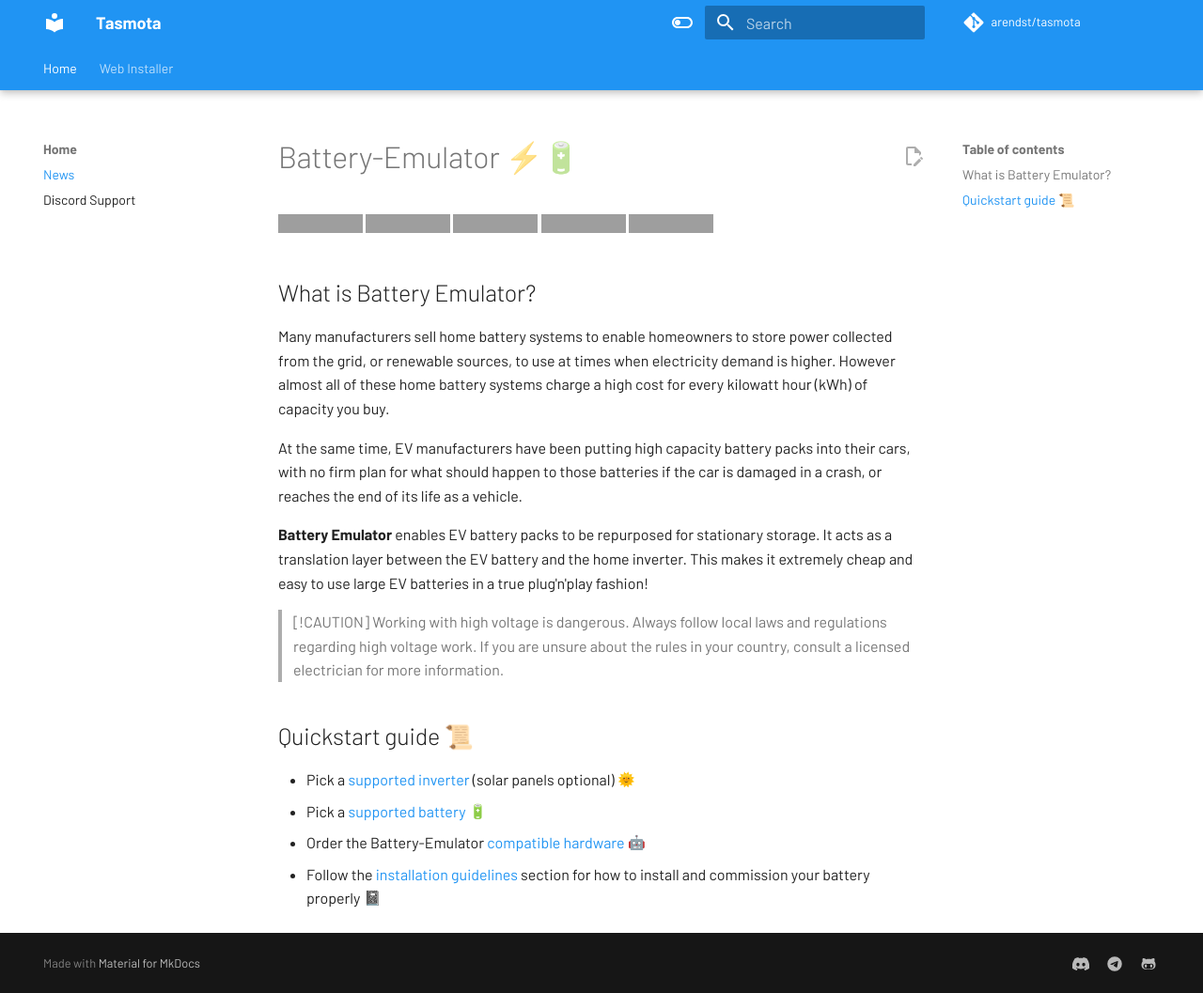
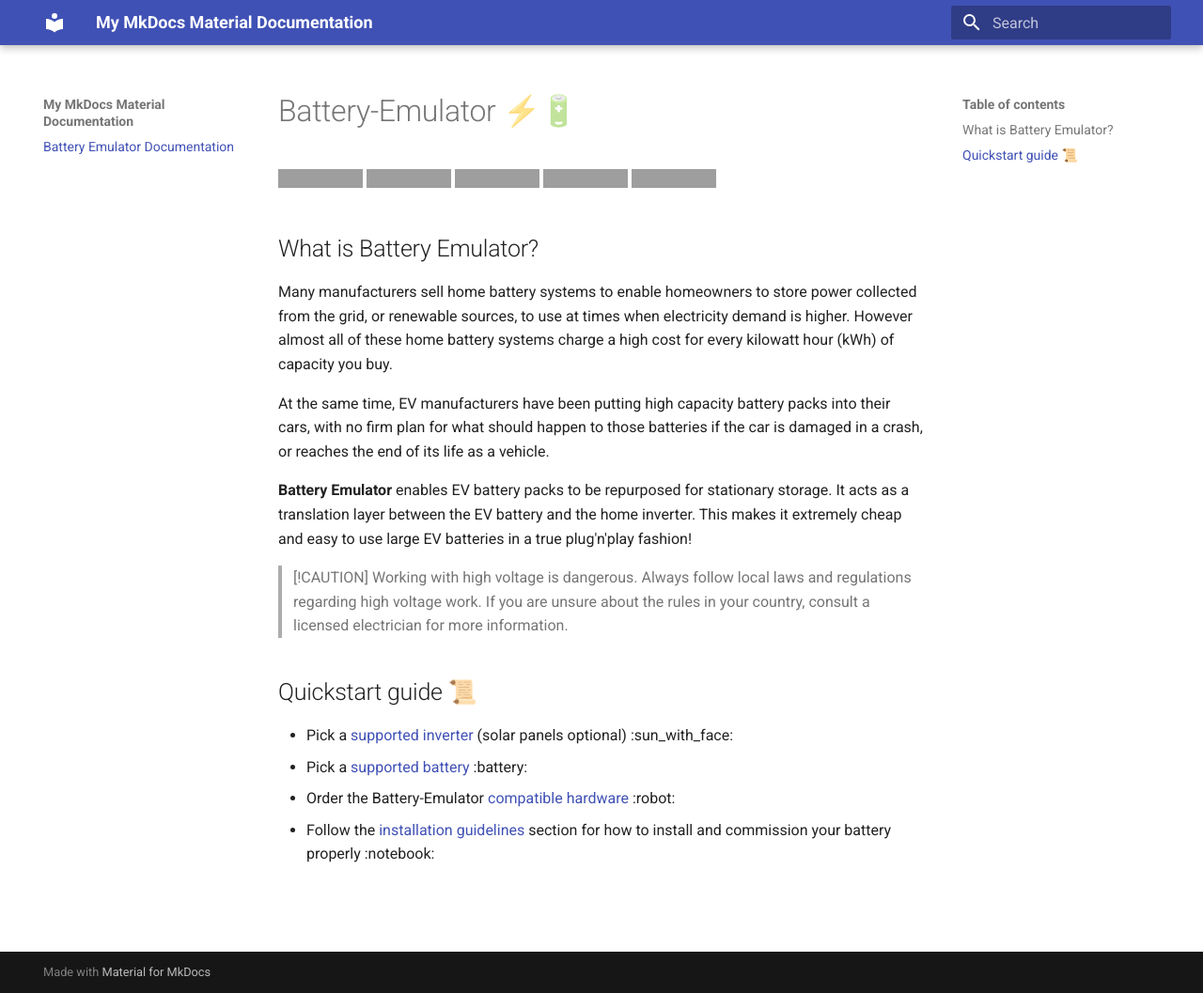
Before and after one commit to nagyrobi/Battery-Emulator-Docs, an MkDocs documentation site: the page built from docs/index.md, in a window 1280 px wide and 1057 px high. Shown: the whole window at 94% size. Built offline with MkDocs 1.6.1 and Material for MkDocs 9.7.7, drawn with Linux system fonts in a browser that asks for light colours; emoji names are drawn with the system emoji font; comment, search, counter and statistics services are not loaded; grey boxes are pictures that could not be loaded.

Commit message:
Update MkDocs configuration for new site settings

```diff
--- a/mkdocs.yml
+++ b/mkdocs.yml
@@ -1,112 +1,4 @@
-site_name: Tasmota
-site_description: Documentation (Wiki) for Tasmota
-site_url: https://tasmota.github.io/docs/
-repo_name: 'arendst/tasmota'
-repo_url: 'https://github.com/arendst/tasmota'
-edit_uri: 'https://github.com/tasmota/docs/blob/master/docs/'
-docs_dir: docs
-# copyright: 'Copyright &copy; 2020 Tasmota Development Team'
-
-plugins:
-  - search:
-      lang:
-        - de
-        - en
-  - alternate-link
-  - minify:
-      minify_html: true
-#  - redirects:
-#      redirect_maps:
-#        'GPIO-Locations.md': 'Pinouts.md'
-
-# strict: true
-
+site_name: My MkDocs Material Documentation
+site_url: https://sitename.example
 theme:
   name: material
-  language: 'en'
-  # custom_dir: 'overrides'
-#  logo: '_media/logo.svg'
-#  favicon: _media/favicon.ico
-  palette:
-    # Light mode
-    - media: "(prefers-color-scheme: light)"
-      scheme: default
-      primary: blue
-      accent: indigo
-      toggle:
-        icon: material/toggle-switch-off-outline
-        name: Switch to dark mode
-    # Dark mode
-    - media: "(prefers-color-scheme: dark)"
-      scheme: slate
-      primary: blue
-      accent: deep purple
-      toggle:
-        icon: material/toggle-switch
-        name: Switch to light mode
-
-  features:
-    - navigation.instant
-    - navigation.tabs
-    - navigation.tabs.sticky
-    - navigation.top
-    - navigation.tracking
-    - content.action.edit
-    - content.code.copy
-
-  font:
-    text: Barlow
-    code: Roboto Mono
-
-extra:
-  social:
-    - icon: fontawesome/brands/discord
-      link: 'https://discord.gg/Ks2Kzd4'
-    - icon: fontawesome/brands/telegram
-      link: 'https://t.me/tasmota'
-    - icon: fontawesome/brands/github-alt
-      link: 'https://github.com/tasmota'
-  analytics:
-    provider: google
-    property: G-8J08F8X90S
-
-markdown_extensions:
-  - admonition
-  - toc:
-     permalink: "~"
-     toc_depth: 3
-  - pymdownx.tabbed:
-      alternate_style: true
-  - pymdownx.emoji:
-      emoji_index: !!python/name:material.extensions.emoji.twemoji
-      emoji_generator: !!python/name:material.extensions.emoji.to_svg
-  - pymdownx.betterem
-  - pymdownx.caret
-  - pymdownx.details
-  - pymdownx.highlight
-  - pymdownx.keys
-  - pymdownx.mark
-  - pymdownx.superfences:
-      custom_fences:
-        - name: mermaid
-          class: mermaid
-          format: !!python/name:pymdownx.superfences.fence_code_format
-  - pymdownx.snippets
-  - pymdownx.tilde
-  - meta
-  - def_list
-  - attr_list
-  - md_in_html
-
-extra_css:
-  - 'assets/css/anchor-fix.css'
-
-extra_javascript:
-  - https://unpkg.com/tablesort@5.3.0/dist/tablesort.min.js
-  - extra_javascript/tablesort.js
-
-nav:
-  - Home:
-    - News: index.md
-    - Discord Support: https://discord.gg/Ks2Kzd4 "target=_blank"
-  - Web Installer: "http://tasmota.github.io/install"
```
